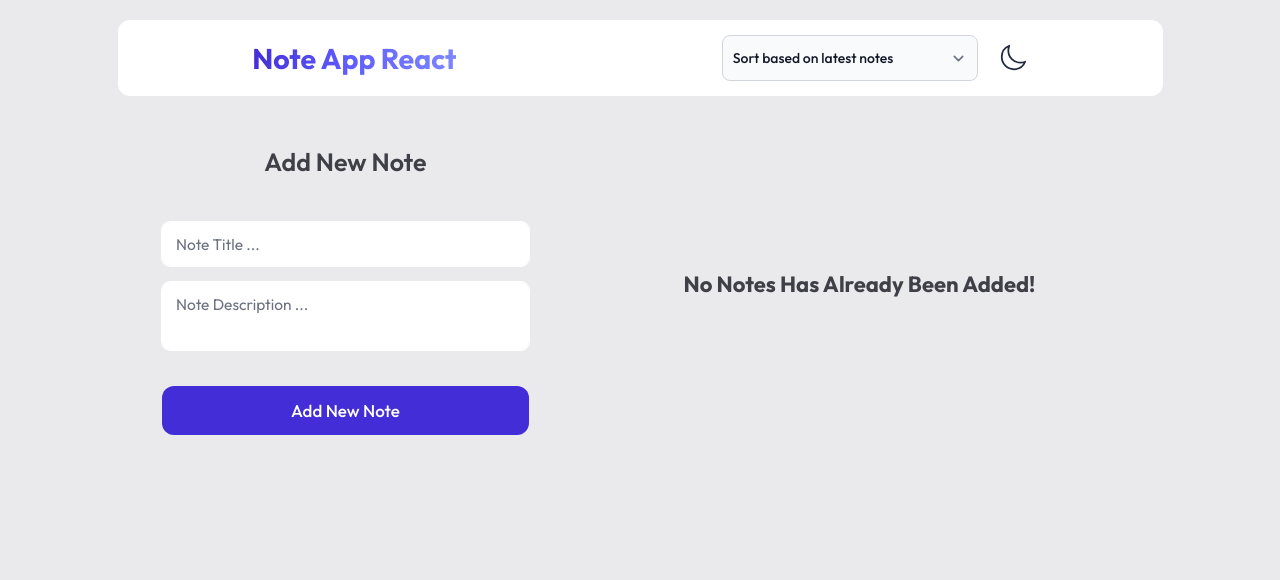
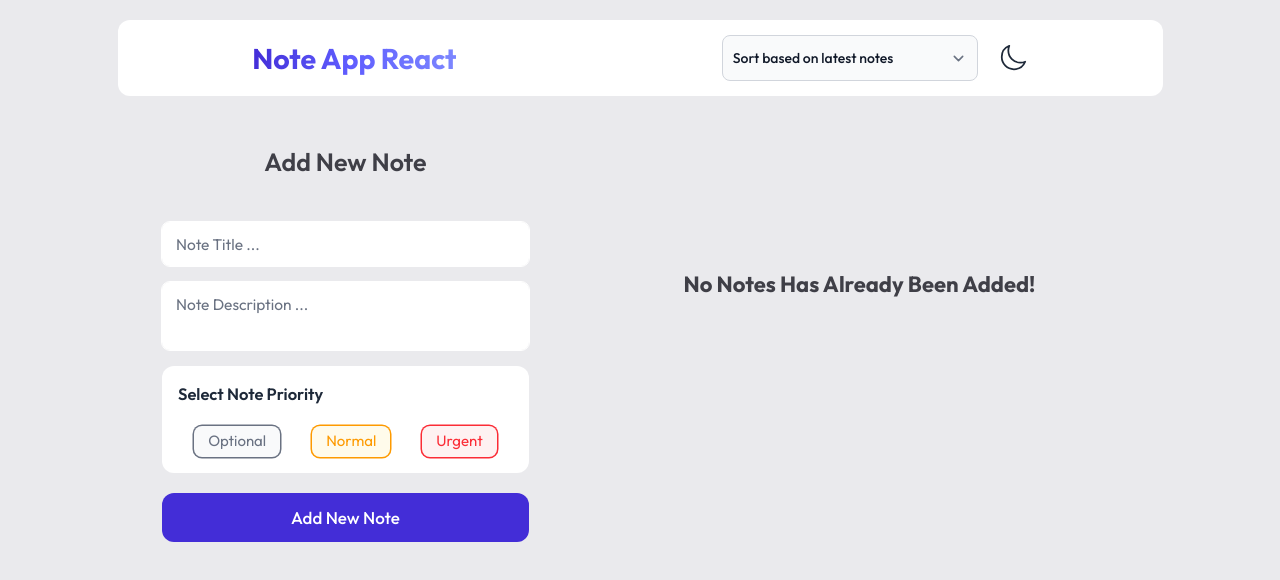
Before and after one commit to rhmti01/Note-App-React, a React (Vite) app: page / in a window 1280 px wide. Shown: the top 580 px of the page. Built offline with nearby package versions, Linux system fonts and the light colour scheme.

Commit message:
add priority selection to notes

```diff
--- a/src/App.jsx
+++ b/src/App.jsx
@@ -63,8 +63,11 @@ function App() {
 
   const handleCompleteNote = (e) => {
     const noteId = Number(e.target.value);
+    const completedNote = notes.find((note) => note.id === noteId);
     dispatch({ type: "complete", payload: noteId });
-    useNoteNotification("complete");
+    if (!completedNote.completed) {
+      useNoteNotification("complete");
+    }
   };
 
   const handleEditNote = (editableNoteId) => {
@@ -113,7 +116,7 @@ function App() {
 
   return (
     <div className="w-full 2xl:max-w-[1280px] xl:max-w-[1100px] flex items-center flex-col xg:pb-24 mm:pb-20 ss:pb-10">
-      <Toaster/>
+      <Toaster />
       {editModal && selectedNote && (
         <ModalOnEdit
           note={selectedNote}
--- a/src/components/AddNewNote.jsx
+++ b/src/components/AddNewNote.jsx
@@ -4,10 +4,11 @@ import { useState } from "react";
 function AddNewNote({ onAddNote }) {
   const [title, setTitle] = useState("");
   const [description, setDescription] = useState("");
+  const [selectedNotePriority, setNotePriority] = useState(null);
 
   const handleSubmit = (e) => {
     e.preventDefault();
-    if (!title || !description) return;
+    if (!title || !description || !selectedNotePriority) return;
 
     const newNote = {
       title,
@@ -15,10 +16,14 @@ function AddNewNote({ onAddNote }) {
       id: Date.now(),
       completed: false,
       createdAt: new Date().toISOString(),
+      priority: selectedNotePriority,
     };
+
+    console.log(newNote);
 
     setTitle("");
     setDescription("");
+    setNotePriority(null);
     onAddNote(newNote);
   };
 
@@ -52,6 +57,10 @@ function AddNewNote({ onAddNote }) {
           className=" w-full xg:w-[87%] xx:w-[83%] hover:shadow-mm text-zinc-800  placeholder-gray-500 2xl:py-3 xl:py-2.5 xg:py-2.5 ss:py-2 2xl:px-4 xl:px-3.5 xg:px-3 ss:px-3
                  2xl:mb-5 xl:mb-4 xg:mb-3 2xl:text-[16px] xl:text-[15.5px] xg:text-[15.5px] mm:text-[15.5px] ss:text-[15px]  resize-none overflow-hidden outline-1 border-none focus:outline-offset-0 focus:outline-2 outline-white dark:outline-gray-800 focus:outline-indigo-700 bg-white dark:text-gray-200 dark:bg-gray-900 rounded-lg xl:w-full  mx-auto  "
         />
+        <NotePriority
+          selectedNotePriority={selectedNotePriority}
+          setNotePriority={setNotePriority}
+        />
         <button
           type="submit"
           className="  w-full xl:w-full xg:w-[87%] xx:w-[83%] mx-auto bg-indigo-700 px-8 py-3 rounded-xl font-medium 2xl:text-[18px] xg:text-[17px] xx:text-[16.5px] mm:text-[16px] ss:text-[15.5px] text-white xl:mt-5 xg:mt-8 xx:mt-7 mm:mt-6 ss:mt-6 cursor-pointer"
@@ -64,3 +73,51 @@ function AddNewNote({ onAddNote }) {
 }
 
 export default AddNewNote;
+
+function NotePriority({ selectedNotePriority, setNotePriority }) {
+  return (
+    <div className="xl:mt-0 xg:mt-0 xx:mt-4 mm:mt-3 ss:mt-3   w-full xl:w-full xg:w-[87%] xx:w-[83%] mx-auto flex flex-col items-start bg-white dark:bg-gray-900 rounded-xl py-4 gap-y-3 ">
+      <h3 className=" xx:text-[16.5px] font-semibold text-gray-800 dark:text-gray-300 pb-2 pl-4  ">
+        Select Note Priority
+      </h3>
+      <div className=" w-full flex items-center justify-evenly   rounded-2xl ">
+        <button
+          type="button"
+          onClick={() => setNotePriority("optional")}
+          className={` xl:px-3.5 xl:py-1 mm:px-3 mm:py-[3px] ss:px-2.5 ss:py-0.5 rounded-lg xl:text-[15px] md:text-[14.5px] ss:text-[14px] transition
+          ${
+            selectedNotePriority === "optional"
+              ? "bg-gray-500 text-white ring-[3px] ring-gray-500 font-semibold  "
+              : "dark:bg-gray-100 bg-gray-50 text-gray-500  ring-[1.5px] ring-gray-500 cursor-pointer outline-none border-none "
+          }`}
+        >
+          Optional
+        </button>
+        <button
+          type="button"
+          onClick={() => setNotePriority("normal")}
+          className={` xl:px-3.5 xl:py-1 mm:px-3 mm:py-[3px] ss:px-2.5 ss:py-0.5 rounded-lg xl:text-[15px] md:text-[14.5px] ss:text-[14px] transition
+          ${
+            selectedNotePriority === "normal"
+              ? "bg-amber-500 text-white ring-[3px] ring-amber-500 font-semibold  "
+              : "dark:bg-amber-100 bg-amber-50 text-amber-500 ring-[1.5px] ring-amber-500 cursor-pointer outline-none border-none "
+          }`}
+        >
+          Normal
+        </button>
+        <button
+          type="button"
+          onClick={() => setNotePriority("urgent")}
+          className={` xl:px-3.5 xl:py-1 mm:px-3 mm:py-[3px] ss:px-2.5 ss:py-0.5 rounded-lg xl:text-[15px] md:text-[14.5px] ss:text-[14px] transition
+          ${
+            selectedNotePriority === "urgent"
+              ? "bg-red-500 text-white ring-[3px] ring-red-500 font-semibold "
+              : "dark:bg-red-100 bg-red-50 text-red-500 ring-[1.5px] ring-red-500 cursor-pointer outline-none border-none  "
+          }`}
+        >
+          Urgent
+        </button>
+      </div>
+    </div>
+  );
+}
--- a/src/components/NoteItem.jsx
+++ b/src/components/NoteItem.jsx
@@ -10,14 +10,20 @@ function NoteItem({ note, onRemoveNote, onCompleteNote , onEditNote }) {
         minute: "2-digit",
     }
 
+    const priorityStyles = {
+    optional: "bg-gray-300 dark:bg-gray-400 text-gray-900",
+    normal: "bg-amber-300 dark:bg-amber-400 text-yellow-900",
+    urgent: "bg-red-300 dark:bg-red-400 text-red-900",
+    };
+
     return (
-        <div className={`  ${note.completed ? "bg-zinc-200 dark:bg-gray-800  ring-1 ring-slate-300 dark:ring-0  " : "bg-white dark:bg-slate-900/50   "}  w-full max-w-[575px] xg:my-2 xx:my-1.5 mm:my-1.5 ss:my-1 rounded-2xl shadow-mm z-auto  `}>
+        <div className={`  ${note.completed ? "bg-zinc-200 dark:bg-gray-800  ring-1 ring-slate-300 dark:ring-0  " : "bg-white dark:bg-slate-900/50   "}    w-full max-w-[575px] xg:my-2 xx:my-1.5 mm:my-1.5 ss:my-1 rounded-2xl shadow-mm z-auto  `}>
             <div className={`  ${note.completed ? " drop-shadow-lg dark:drop-shadow-none " : " "}  flex items-center justify-between w-full ss:pr-2 xx:pr-2  `} >
                 <div className=" 2xl:pl-5  xx:pl-[18px] mm:pl-3.5 ss:pl-3 basis-3/4 max-w-[75%] flex items-start justify-around flex-col ">
                     <p className={`  ${note.completed ? "text-slate-500 line-through " : "text-zinc-900 dark:text-zinc-100 "} w-full xl:mt-4 xx:mt-3 mm:mt-2.5 ss:mt-2 2xl:text-lg xg:text-[17.5px] xx:text-[17.5px] mm:text-[16.6px] ss:text-[16px] font-bold  text-lg break-words text-wrap `} >{note.title}</p>
                     <p className={`  ${note.completed ? "text-slate-500 line-through " : "text-zinc-400 dark:text-zinc-300 "} w-full 2xl:text-base xl:text-[15.5px] xg:text-[15px] xx:text-[14.5px] mm:text-[15px] ss:text-[14.5px] 2xl:mt-2 xl:mt-1.5 ss:mt-1  font-light  ss:pr-7 mm:pr-0 break-words text-wrap `}  >{note.description} </p>
                 </div>
-                <div className="  flex items-center justify-around  pt-3 ss:basis-[22%] rr:basis-[20%] mm:basis-[19%] ww:basis-[23%] 2xl:basis-[21%] xl:gap-x-2.5 xg:gap-x-1.5 mm:gap-x-2 ss:gap-x-2   ">
+                <div className="  flex items-center justify-around  pt-3 ss:basis-[22%] rr:basis-[20%] mm:basis-[19%] ww:basis-[23%] 2xl:basis-[21%] xl:gap-x-1 xg:gap-x-1 mm:gap-x-2 ss:gap-x-2   ">
                     <div
                         onClick={() => onEditNote(note.id)}
                         className=" mx-1 2xl:size-6 xl:size-5.5 mm:size-5.5 ss:size-5.5  rounded-[9px] cursor-pointer  flex items-center justify-center  ring-[1.5px] outline-0 border-0 ring-offset-0 dark:ring-gray-300  ring-gray-600 " >
@@ -38,9 +44,14 @@ function NoteItem({ note, onRemoveNote, onCompleteNote , onEditNote }) {
                 </div>
             </div>
             <div className=" bg-slate-300 dark:bg-slate-600 xl:mt-3 xx:mt-2 mm:mt-1.5 ss:mt-1 mb-2 w-[94%] h-[1px] mx-auto " ></div>
-            <p className={`  ${note.completed ? "text-slate-600  " : "text-zinc-500 dark:text-zinc-400 "}  2xl:pl-5 xl:pl-4 xx:pl-4 mm:pl-3.5 ss:pl-3  pb-1  my-2 2xl:text-sm xl:text-[13.5px] xx:text-[13px] mm:text-[13px] ss:text-[12.5px] font-medium  `} >
-                {new Date(note.createdAt).toLocaleDateString('en-US', options)}
-            </p>
+            <div className=" w-full flex justify-between  " >
+                <p className={`  ${note.completed ? "text-slate-600  " : "text-zinc-500 dark:text-zinc-400 "}  2xl:pl-5 xl:pl-4 xx:pl-4 mm:pl-3.5 ss:pl-3  pb-1  my-2 2xl:text-sm xl:text-[13.5px] xx:text-[13px] mm:text-[13px] ss:text-[12.5px] font-medium  `} >
+                    {new Date(note.createdAt).toLocaleDateString('en-US', options)}
+                </p>
+            <p className={`px-2 rounded-lg mr-5 flex items-center justify-center font-medium md:h-7 ss:h-6 md:text-[14.5px] ss:text-[13px] ${priorityStyles[note.priority]}`}>
+                    {note.priority}
+                </p>
+            </div>
         </div>
     )
 
```
